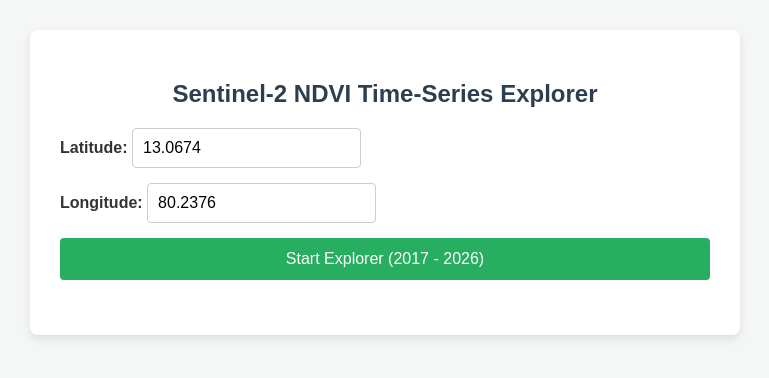
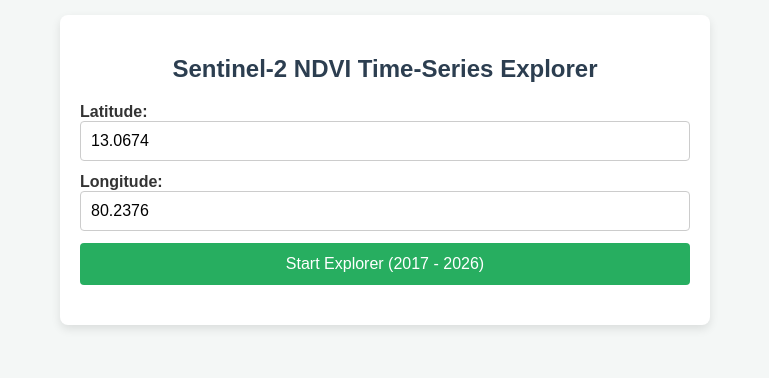
Before and after one commit to vijayvrar/tamilspacetech-ndvi, a Flask app: page / in a window 1280 px wide. Shown: the top 378 px of the page, without its empty margins (255-1024 px from the left). Run offline with Flask 3, Linux system fonts and the light colour scheme.

Commit message:
Update index.html

```diff
--- a/templates/index.html
+++ b/templates/index.html
@@ -2,23 +2,31 @@
 <html lang="en">
 <head>
     <meta charset="UTF-8">
+    <meta name="viewport" content="width=device-width, initial-scale=1.0">
     <title>Sentinel-2 NDVI Time-Series Explorer</title>
     <style>
-        body { font-family: Arial, sans-serif; background-color: #f4f7f6; margin: 0; padding: 30px; color: #333; }
-        .container { max-width: 650px; margin: auto; background: white; padding: 30px; border-radius: 8px; box-shadow: 0 4px 10px rgba(0,0,0,0.1); }
-        h2 { color: #2c3e50; text-align: center; }
-        .form-group { display: grid; gap: 15px; margin-bottom: 25px; }
+        body { font-family: Arial, sans-serif; background-color: #f4f7f6; margin: 0; padding: 15px; color: #333; }
+        .container { max-width: 650px; margin: auto; background: white; padding: 20px; border-radius: 8px; box-shadow: 0 4px 10px rgba(0,0,0,0.1); box-sizing: border-box; }
+        h2 { color: #2c3e50; text-align: center; font-size: 1.5rem; }
+        .form-group { display: grid; gap: 12px; margin-bottom: 20px; }
         label { font-weight: bold; }
-        input { padding: 10px; font-size: 16px; border: 1px solid #ccc; border-radius: 4px; }
-        button { background-color: #27ae60; color: white; border: none; padding: 12px; font-size: 16px; border-radius: 4px; cursor: pointer; }
+        input[type="number"] { width: 100%; padding: 10px; font-size: 16px; border: 1px solid #ccc; border-radius: 4px; box-sizing: border-box; }
+        button { background-color: #27ae60; color: white; border: none; padding: 12px; font-size: 16px; border-radius: 4px; cursor: pointer; width: 100%; }
         button:hover { background-color: #219653; }
         .result { text-align: center; margin-top: 20px; display: none; }
         .error { color: #c0392b; text-align: center; font-weight: bold; }
-        img { max-width: 100%; height: auto; border-radius: 4px; border: 1px solid #ddd; margin-top: 15px; }
+        img { width: 100%; height: auto; max-width: 500px; border-radius: 4px; border: 1px solid #ddd; margin-top: 15px; display: block; margin-left: auto; margin-right: auto; }
         .slider-container { margin-top: 20px; background: #fafafa; padding: 15px; border-radius: 6px; border: 1px solid #eee; }
         .slider-container input { width: 100%; cursor: pointer; }
-        .year-display { font-size: 18px; font-weight: bold; color: #27ae60; margin-bottom: 10px; }
+        .year-display { font-size: 16px; font-weight: bold; color: #27ae60; margin-bottom: 10px; }
         #loading { display: none; color: #e67e22; font-weight: bold; margin-top: 15px; text-align: center; }
+
+        /* Mobile responsiveness media query */
+        @media (max-width: 480px) {
+            body { padding: 5px; }
+            .container { padding: 15px; }
+            h2 { font-size: 1.2rem; }
+        }
     </style>
 </head>
 <body>
@@ -93,7 +101,7 @@
 
         function startExplorer() {
             cachedMaps = {}; // Clear cache on new coordinates
-            document.getElementById('yearSlider.value = 2026;
+            document.getElementById('yearSlider').value = 2026;
             fetchYear(2026);
         }
 
```
